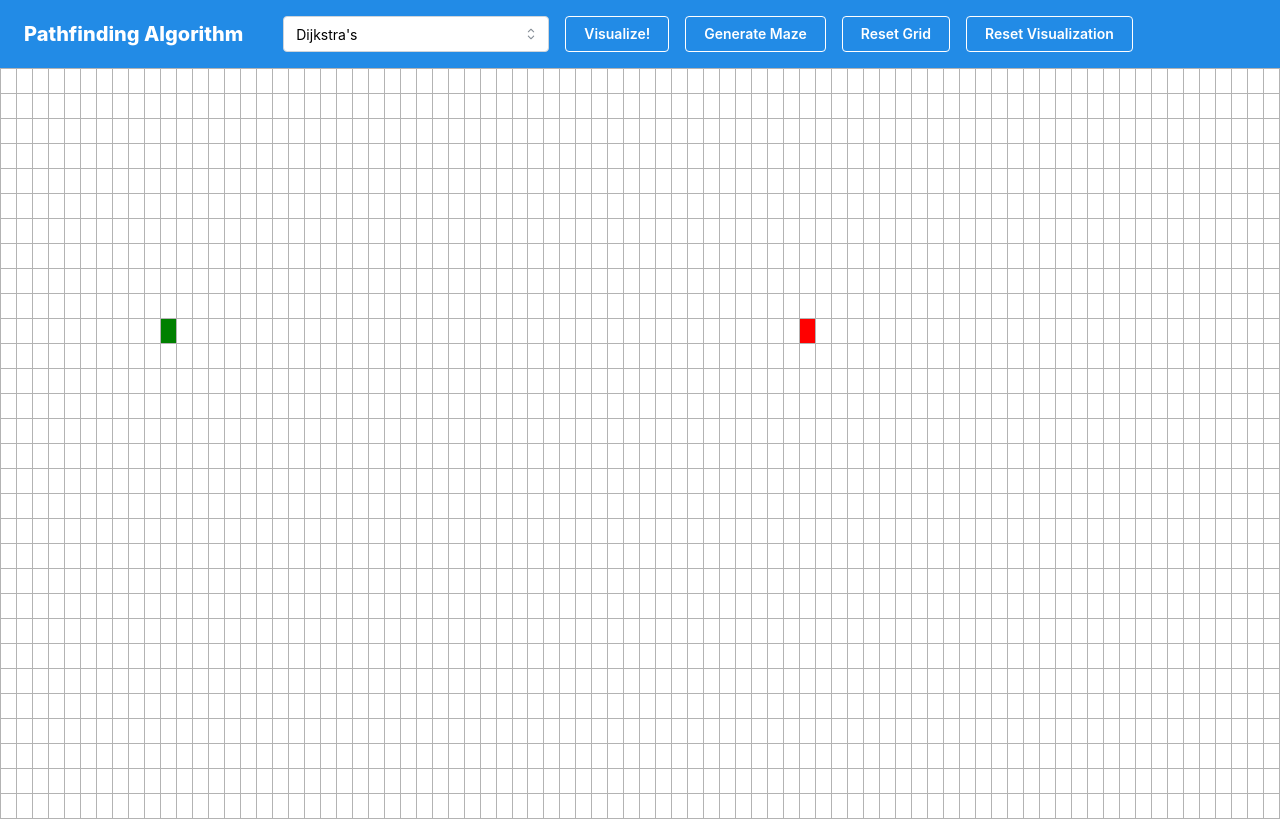
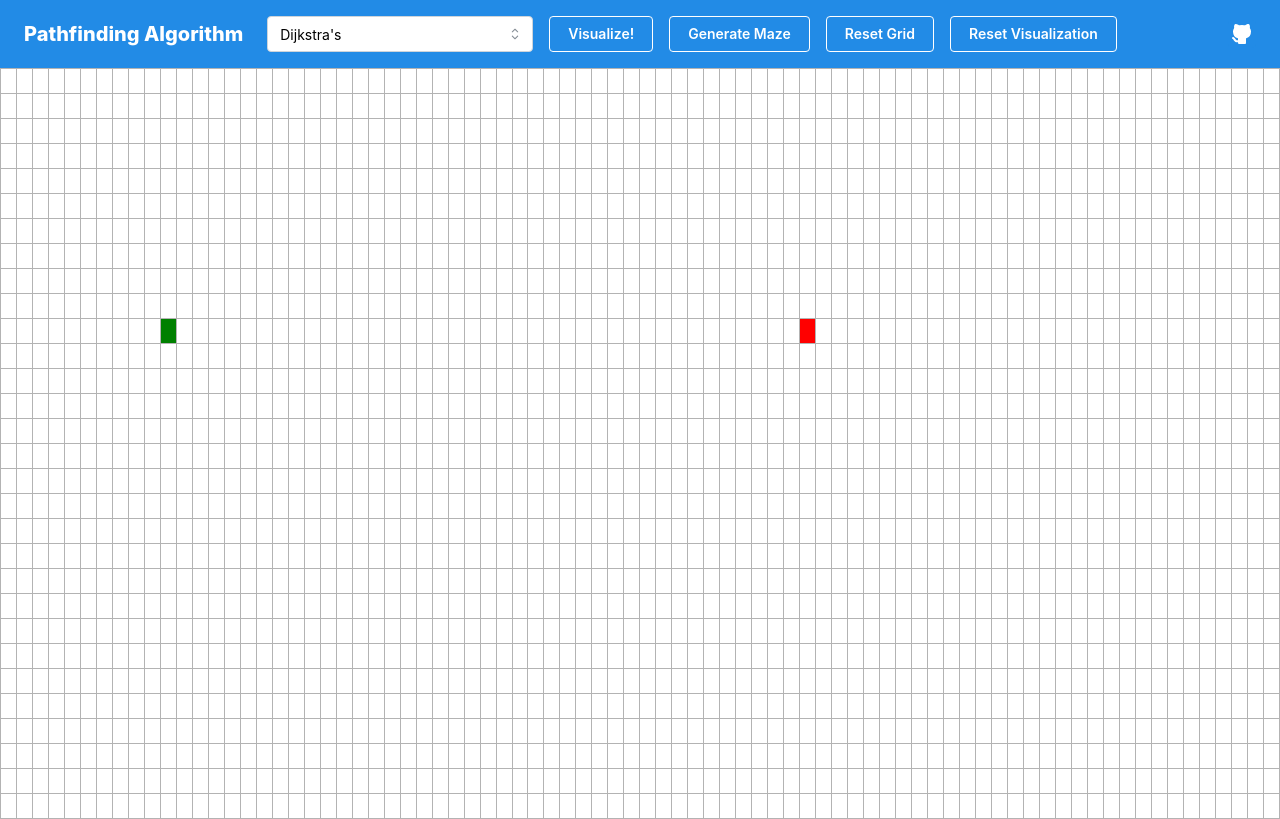
Before and after one commit to cheuyin/pathfinding-visualizer, a React (Vite) app: page / in a window 1280 px wide. Built offline with nearby package versions, Linux system fonts and the light colour scheme.

Commit message:
Add a GitHub icon

```diff
--- a/package.json
+++ b/package.json
@@ -12,6 +12,7 @@
   "dependencies": {
     "@mantine/core": "^7.12.2",
     "@mantine/hooks": "^7.12.2",
+    "@tabler/icons-react": "^3.14.0",
     "eslint-plugin-check-file": "^2.8.0",
     "react": "^18.3.1",
     "react-dom": "^18.3.1",
--- a/src/app.tsx
+++ b/src/app.tsx
@@ -1,11 +1,21 @@
 import '@mantine/core/styles.css';
 import { Grid } from './components/grid';
 import './app.css';
-import { Button, createTheme, Flex, Group, MantineProvider, Select, Text } from '@mantine/core';
+import {
+  ActionIcon,
+  Button,
+  createTheme,
+  Flex,
+  Group,
+  MantineProvider,
+  Select,
+  Text,
+} from '@mantine/core';
 import { dijkstra } from './utils/pathfinding-algorithms/dijkstra';
 import { aStar } from './utils/pathfinding-algorithms/a-star';
 import { dfs } from './utils/pathfinding-algorithms/dfs';
 import { useVisualizer } from './hooks/use-visualizer';
+import { IconBrandGithubFilled } from '@tabler/icons-react';
 
 const theme = createTheme({});
 
@@ -42,7 +52,8 @@ export const App = () => {
 
   return (
     <MantineProvider theme={theme}>
-      <Flex align={'center'} gap={40} bg={'blue'} py={16} px={24}>
+      <Flex align={'center'} gap="24" bg={'blue'} py={16} px={24} justify={'space-between'}>
+        <Flex align={'center'} gap={24}>
           <Text size="xl" fw={800} c="white">
             Pathfinding Algorithm
           </Text>
@@ -73,6 +84,15 @@ export const App = () => {
             </Button>
           </Group>
         </Flex>
+        <ActionIcon
+          component="a"
+          href="https://github.com/cheuyin/pathfinding-visualizer"
+          target="_blank"
+          rel="noopener noreferrer"
+        >
+          <IconBrandGithubFilled />
+        </ActionIcon>
+      </Flex>
       <Grid
         grid={grid}
         isVisualizing={isVisualizing}
```
Also changed, not shown: 1 other file (tests, documents, lock files or other folders). Lines whose indentation alone changed are shown as unchanged.
